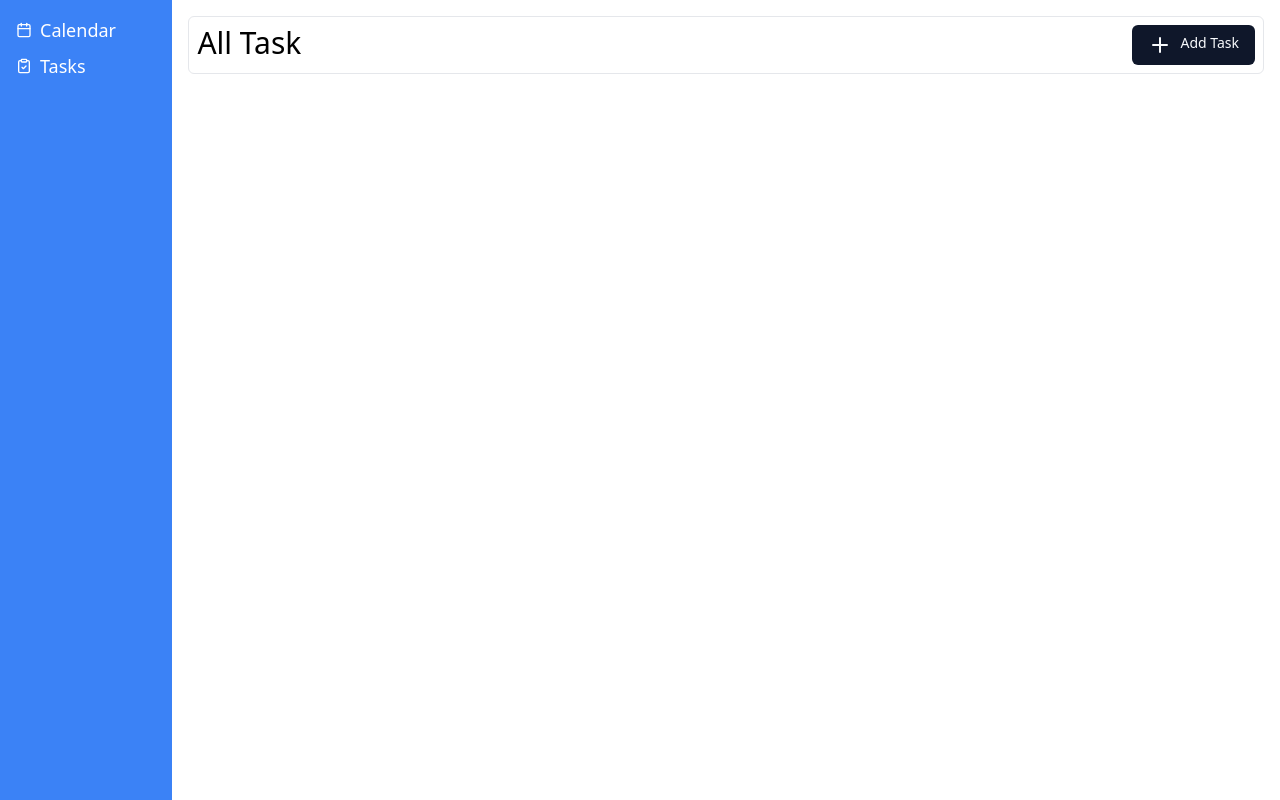
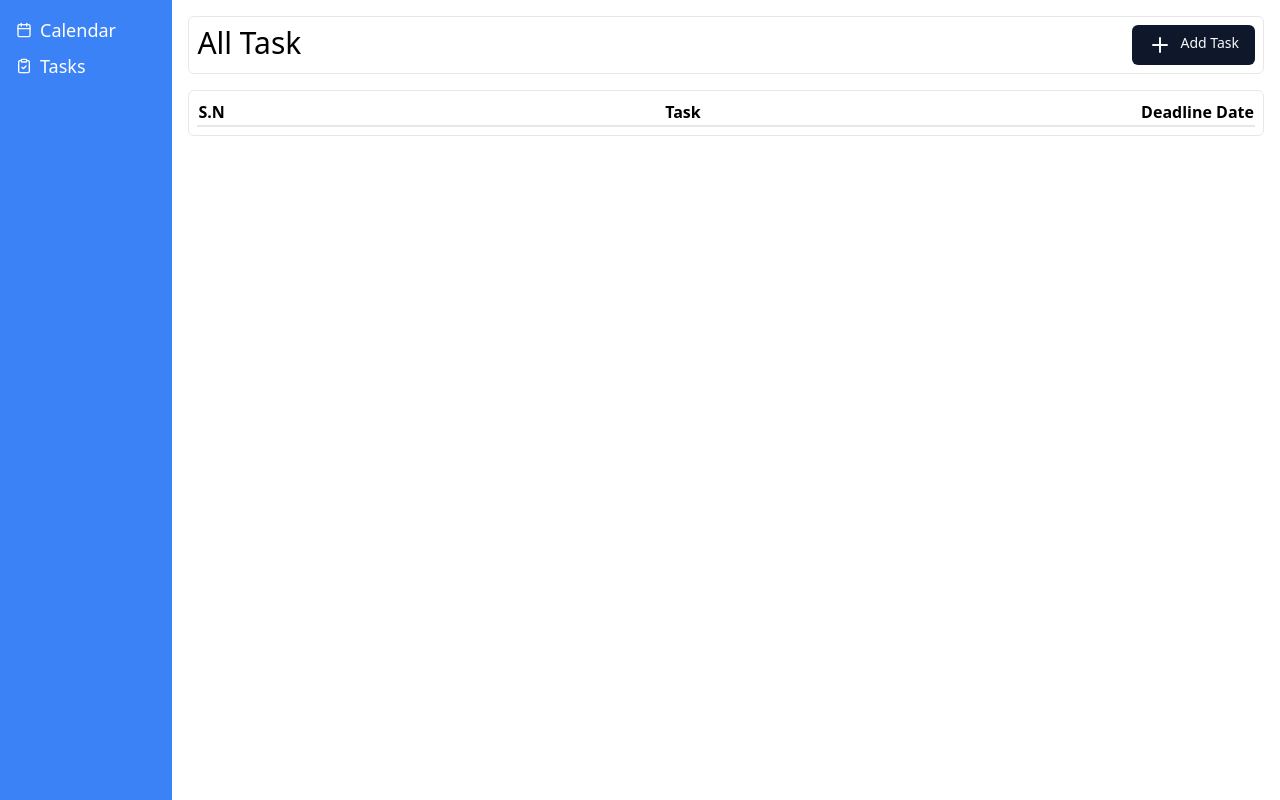
Before and after one commit to gauravkumarkarki07/DeadlineTracker, a React (Vite) app in the folder client/: page /tasks in a window 1280 px wide. Built offline with nearby package versions, Linux system fonts and the light colour scheme.

Commit message:
Table Component added

```diff
--- /dev/null
+++ b/client/src/tasks/components/TaskTable.tsx
@@ -0,0 +1,25 @@
+
+function TaskTable() {
+  return (
+    <table className="w-full">
+        <thead>
+            <tr className="flex justify-between border-b-2">
+                <th>
+                    S.N
+                </th>
+                <th>
+                    Task
+                </th>
+                <th>
+                    Deadline Date
+                </th>
+            </tr>
+        </thead>
+        <tbody>
+
+        </tbody>
+    </table>
+  )
+}
+
+export default TaskTable
--- a/client/src/tasks/views/Index.tsx
+++ b/client/src/tasks/views/Index.tsx
@@ -1,12 +1,18 @@
 import TaskPopUp from "../components/TaskPopUp";
+import TaskTable from "../components/TaskTable";
 
 export default function Index() {
   return (
-   <section className="flex flex-col border px-2 py-2 rounded-md">
-    <section className="flex justify-between">
-      <h1 className="text-3xl">All Task</h1>
-      <TaskPopUp/>
+    <section className="flex flex-col gap-4">
+      <section className="flex flex-col border px-2 py-2 rounded-md">
+        <section className="flex justify-between">
+          <h1 className="text-3xl">All Task</h1>
+          <TaskPopUp />
+        </section>
+      </section>
+      <section className="border rounded-md px-2 py-2">
+        <TaskTable />
+      </section>
     </section>
-   </section>
   )
 }
```
